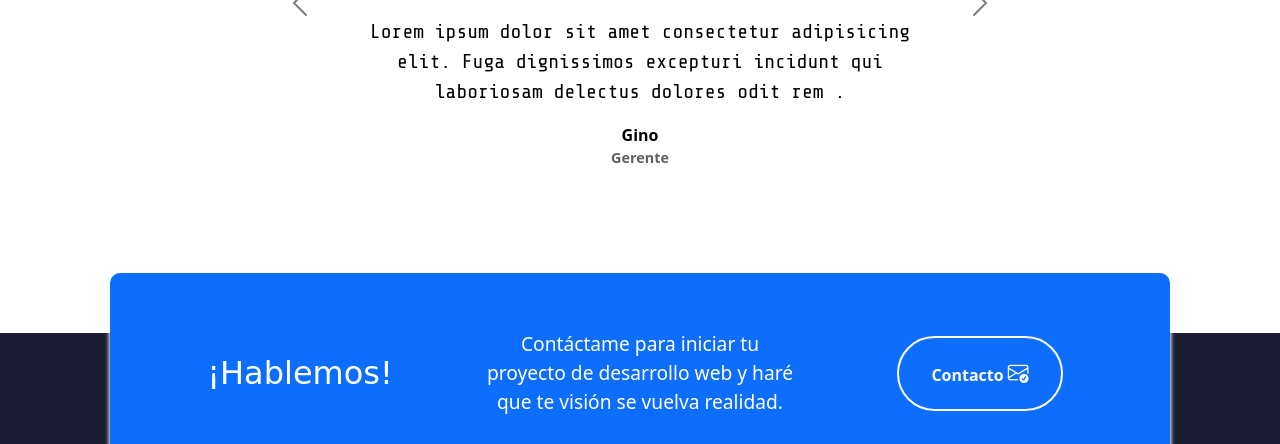
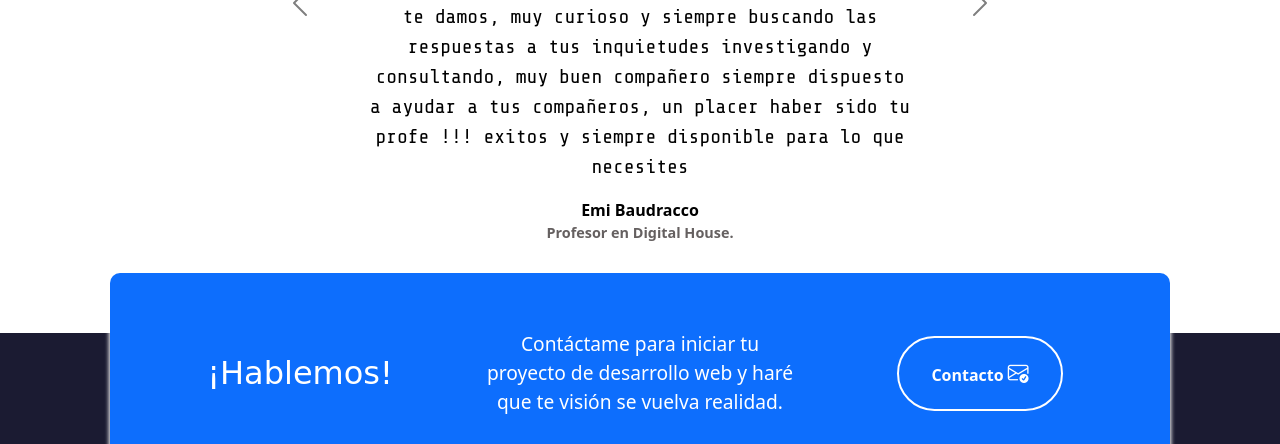
Before and after one commit to Martin93-css/portafolio, a plain HTML site: page PortFolio/index.html in a window 1280 px wide. Shown: the part 3770-4214 px from the top of the page. Drawn offline with nearby package versions, Linux system fonts and the light colour scheme; a web font is replaced by a local one.

Commit message:
Agregando testimonios reales

```diff
--- a/PortFolio/index.html
+++ b/PortFolio/index.html
@@ -111,6 +111,7 @@
               src="imgs/Node.js_logo.svg"
               alt="Logo node js"
               class="hero-inferior-img-2 img-fluid"
+              id=""
             />
             <img
               src="imgs/PHP-logo.svg"
@@ -156,7 +157,7 @@
 
       <section class="experiencia seccion-clara">
         <div class="container text-center">
-          <div class="row">
+          <div class="row justify-content-center">
             <!-- Desarrollo web -->
             <div class="columna col-12 col-md-4">
               <i class="bi bi-laptop"></i>
@@ -172,7 +173,7 @@
               </div>
             </div>
             <!-- Articulos -->
-            <div class="columna col-12 col-md-4">
+            <!-- <div class="columna col-12 col-md-4">
               <i class="bi bi-laptop"></i>
               <p class="experiencia-titulo">Articulos</p>
               <p>Lorem, ipsum dolor sit amet consectetur adipisicing elit</p>
@@ -181,7 +182,7 @@
                 <span class="badge text-bg-primary">Editar</span>
                 <span class="badge text-bg-primary">Blog</span>
               </div>
-            </div>
+            </div> -->
             <!-- Estudiante -->
             <div class="columna col-12 col-md-4">
               <i class="bi bi-book"></i>
@@ -361,11 +362,11 @@
           <div class="carousel-inner">
             <div class="carousel-item active">
              <div class="container">
-                <img src="imgs/cliente1.svg" alt="Imagen Cliente" class="testimonio-imagen rounded-circle">
-                <p class="testimonio-texto">Lorem ipsum dolor sit amet consectetur adipisicing elit. Fuga dignissimos excepturi incidunt qui laboriosam delectus dolores odit rem .</p>
+              <a target="_blank" href="https://www.linkedin.com/in/emilio-baudracco/"><img src="imgs/foto-emi.jpeg" alt="Imagen Cliente" class="testimonio-imagen rounded-circle"></a>
+                <p class="testimonio-texto"> Como alumno muy responsable muy dedicado y muy receptivo de todas las indicaciones que como profe te damos,  muy curioso y siempre buscando las respuestas a tus inquietudes investigando y consultando, muy buen compañero siempre dispuesto a ayudar a tus compañeros, un placer haber sido tu profe !!! exitos y siempre disponible para lo que necesites</p>
                 <div class="testimonio-info">
-                    <p class="cliente">Gino</p>
-                    <p class="cargo">Gerente</p>
+                    <p class="cliente">Emi Baudracco</p>
+                    <p class="cargo">Profesor en Digital House.</p>
                 </div>
 
              </div>
@@ -374,22 +375,22 @@
 
             <div class="carousel-item">
                 <div class="container">
-                    <img src="imgs/cliente2.svg" alt="Imagen Cliente" class="testimonio-imagen rounded-circle">
-                    <p class="testimonio-texto">Lorem ipsum dolor sit amet consectetur adipisicing elit. Fuga dignissimos excepturi incidunt qui laboriosam delectus dolores odit rem .</p>
+                  <a target="_blank" href="https://www.linkedin.com/in/facundo-trivisonno/"><img src="imgs/foto-facu.jpeg" alt="Imagen Cliente" class="testimonio-imagen rounded-circle"></a>
+                    <p class="testimonio-texto">Durante nuestro tiempo juntos en el curso, pude apreciar sus habilidades para el trabajo en equipo y su actitud comprometida hacia la colaboración y el aprendizaje. Siempre está dispuesto a colaborar y aportar nuevas ideas, demostrando un gran compromiso. Actitud positiva y muchas ganas de aprender</p>
                     <div class="testimonio-info">
-                        <p class="cliente">Gino</p>
-                        <p class="cargo">Gerente</p>
+                        <p class="cliente">Facundo Trivisonno</p>
+                        <p class="cargo">Compañero en Digital House</p>
                     </div>
 
                  </div>
             </div>
             <div class="carousel-item">
                 <div class="container">
-                    <img src="imgs/cliente3.svg" alt="Imagen Cliente" class="testimonio-imagen rounded-circle">
-                    <p class="testimonio-texto">Lorem ipsum dolor sit amet consectetur adipisicing elit. Fuga dignissimos excepturi incidunt qui laboriosam delectus dolores odit rem .</p>
+                <a target="_blank" href="https://www.linkedin.com/in/charlyolicor/"><img src="imgs/foto-carlos.jpeg" alt="Imagen Cliente" class="testimonio-imagen rounded-circle"></a>
+                    <p class="testimonio-texto">Como compañero, dispuesto a aprender y desafiarse, trabajo en equipo, buena comunicación y promueve un ambiente de colaboración entre todos.</p>
                     <div class="testimonio-info">
-                        <p class="cliente">Gino</p>
-                        <p class="cargo">Gerente</p>
+                        <p class="cliente">Carlos Olivares</p>
+                        <p class="cargo">Compañero en Digital House</p>
                     </div>
 
                  </div>
@@ -444,7 +445,7 @@
 
         </div>
 
-      </section>c
+      </section>
 
 
     </main>
```
Also changed, not shown: PortFolio/imgs/foto-carlos.jpeg (added), PortFolio/imgs/foto-emi.jpeg (added), PortFolio/imgs/foto-facu.jpeg (added).
